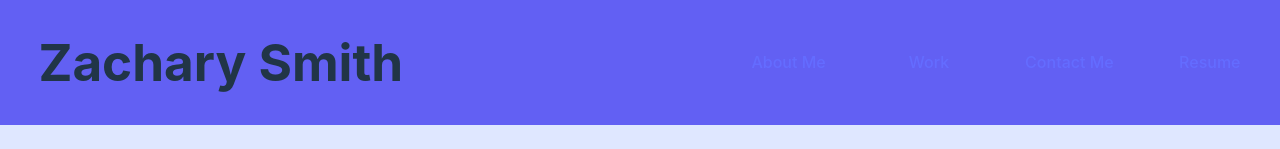
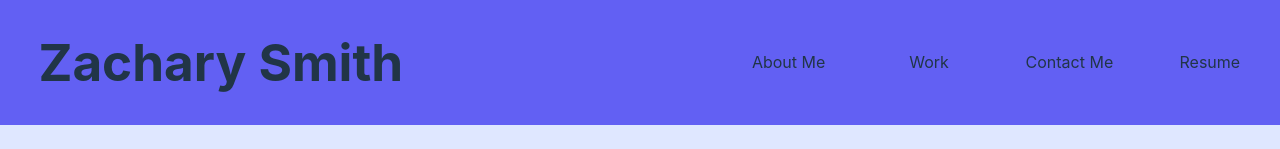
Before and after one commit to smithz852/react-portfolio, a React (Vite) app in the folder react-portfolio/: page / in a window 1280 px wide. Shown: the top 149 px of the page. Built offline with nearby package versions, Linux system fonts and the light colour scheme; grey boxes are pictures that could not be loaded.

Commit message:
Add nav structure

```diff
--- a/react-portfolio/package.json
+++ b/react-portfolio/package.json
@@ -10,8 +10,10 @@
     "preview": "vite preview"
   },
   "dependencies": {
+    "bulma": "^1.0.0",
     "react": "^18.2.0",
-    "react-dom": "^18.2.0"
+    "react-dom": "^18.2.0",
+    "react-router-dom": "^6.22.3"
   },
   "devDependencies": {
     "@types/react": "^18.2.64",
--- a/react-portfolio/src/App.jsx
+++ b/react-portfolio/src/App.jsx
@@ -1,18 +1,12 @@
+import React from 'react';
 import { useState } from 'react'
 import './App.css'
+import { PortfolioNavbar } from './Components/PortfolioNavbar'
 
 function App() {
   return (
     <>
-      <header className="flex">
-        <h1>Zachary Smith</h1>
-        <ul>
-          <li><a href="#About-Me"> About Me</a></li>
-          <li><a href="#Work"> Work</a></li>
-          <li><a href="#Contact-Me"> Contact Me</a></li>
-          <li><a href="./Assets/Media/Zachary Smith - Resume 2023.pdf"> Resume</a></li>
-        </ul>
-      </header>
+      <PortfolioNavbar />
       <div>
         <div className="flex">
           <img id="portrait" src='./assets/IMG_1304' alt="Picture of Zach" />
--- /dev/null
+++ b/react-portfolio/src/Components/PortfolioNavbar.jsx
@@ -0,0 +1,18 @@
+import React from 'react'
+import { Link } from 'react-router-dom'
+
+export function PortfolioNavbar() {
+  return (
+  <>
+  <header className="flex">
+        <h1>Zachary Smith</h1>
+        <ul>
+          <li>About Me</li>
+          <li> Work</li>
+          <li>Contact Me</li>
+          <li>Resume</li>
+        </ul>
+      </header>
+      </>
+      )
+}
```
Also changed, not shown: 1 other file (tests, documents, lock files or other folders).
